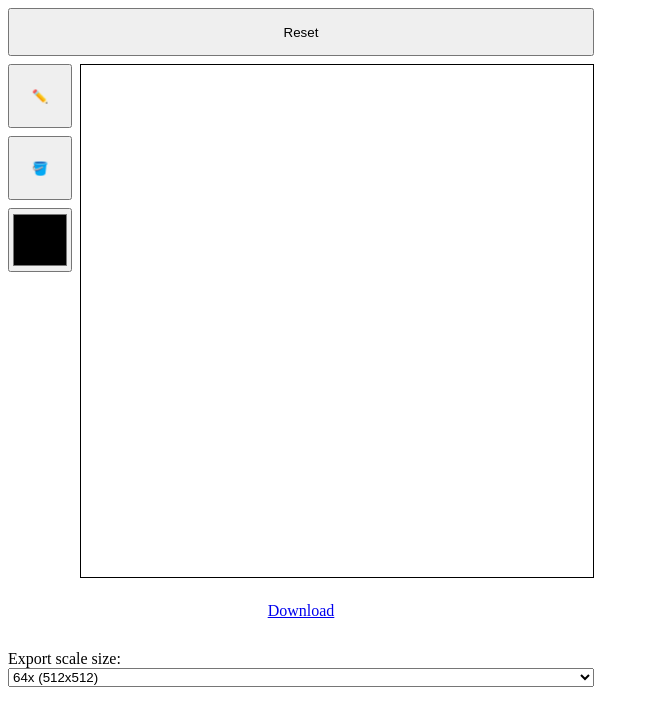
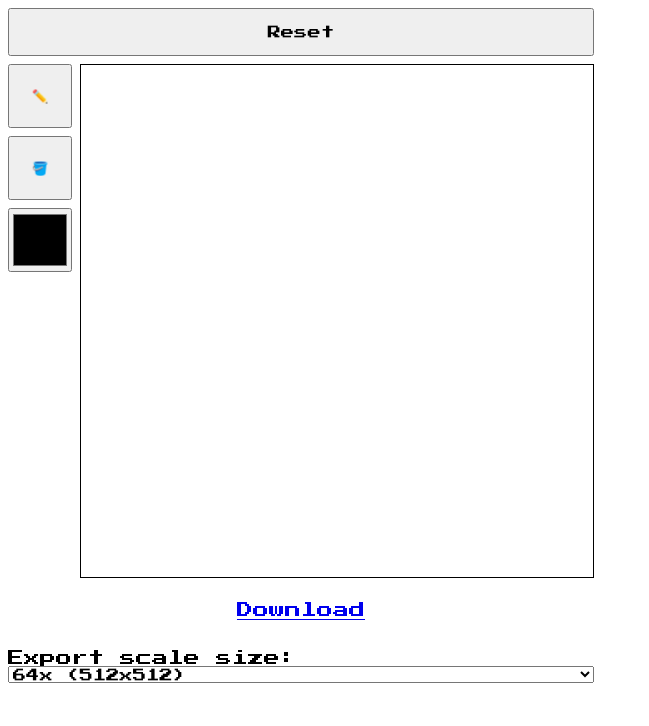
Before and after one commit to coelhucas/pixel, a plain HTML site: page index.html in a window 1280 px wide. Shown: the whole page, without its empty margins (0-649 px from the left). Drawn offline with Linux system fonts and the light colour scheme.

Commit message:
Add font-family

```diff
--- a/index.html
+++ b/index.html
@@ -2,6 +2,9 @@
 <html>
 <head>
   <title>Pixel</title>
+  <link rel="preconnect" href="https://fonts.googleapis.com">
+  <link rel="preconnect" href="https://fonts.gstatic.com" crossorigin>
+  <link href="https://fonts.googleapis.com/css2?family=Press+Start+2P&display=swap" rel="stylesheet">
   <link rel="stylesheet" href="styles.css">
   <meta charset="utf-8" />
 </head>
--- a/styles.css
+++ b/styles.css
@@ -1,3 +1,7 @@
+* {
+  font-family: 'Press Start 2P', monospace;
+}
+
 section {
   display: flex;
   flex-direction: column;
```
